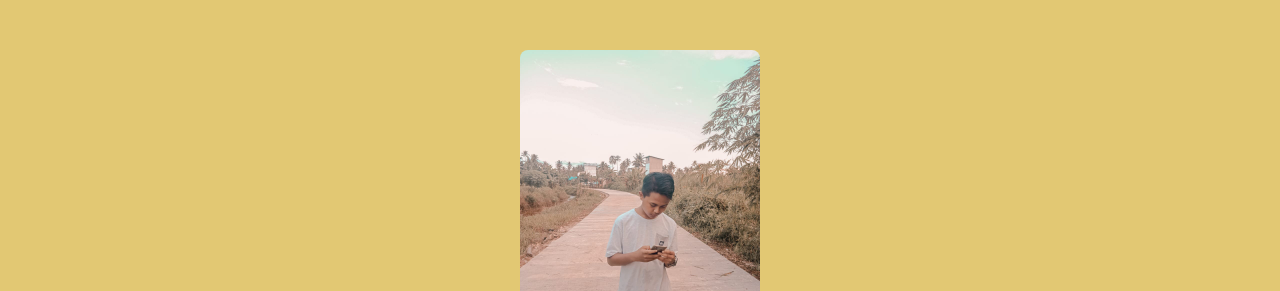
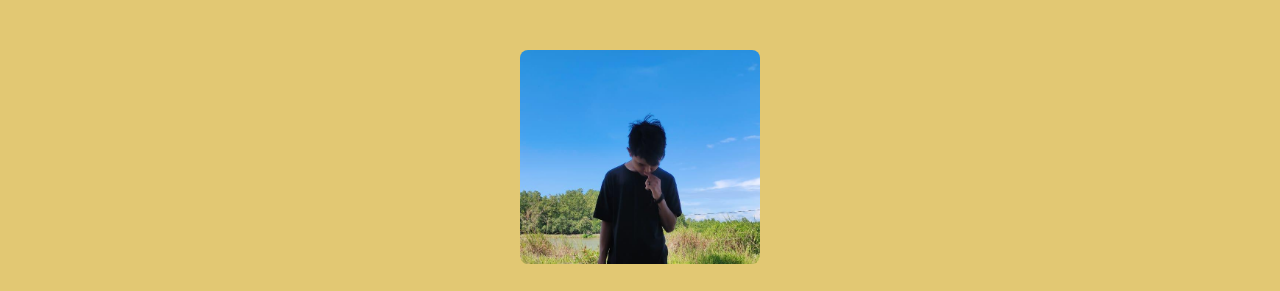
Before and after one commit to BryanAditya123/BryanAditya123.github.io, a plain HTML site: page index.html in a window 1280 px wide. Shown: the part 120-411 px from the top of the page. Drawn offline with Linux system fonts and the light colour scheme.

Commit message:
Update index.html

```diff
--- a/index.html
+++ b/index.html
@@ -5,7 +5,7 @@
 
         <header class="masthead">
             <div class="container d-flex align-items-center flex-column">
-                <img class="masthead-avatar mb-5 rounded" src="FotoGw.png" />
+                <img class="masthead-avatar mb-5 rounded" src="Fotogw.jpeg" />
                 <h1 class="masthead-heading text-uppercase mb-0">BIODATA</h1>
                 <div class="divider-custom divider-light">
                     <table class="table table-warning">
```
